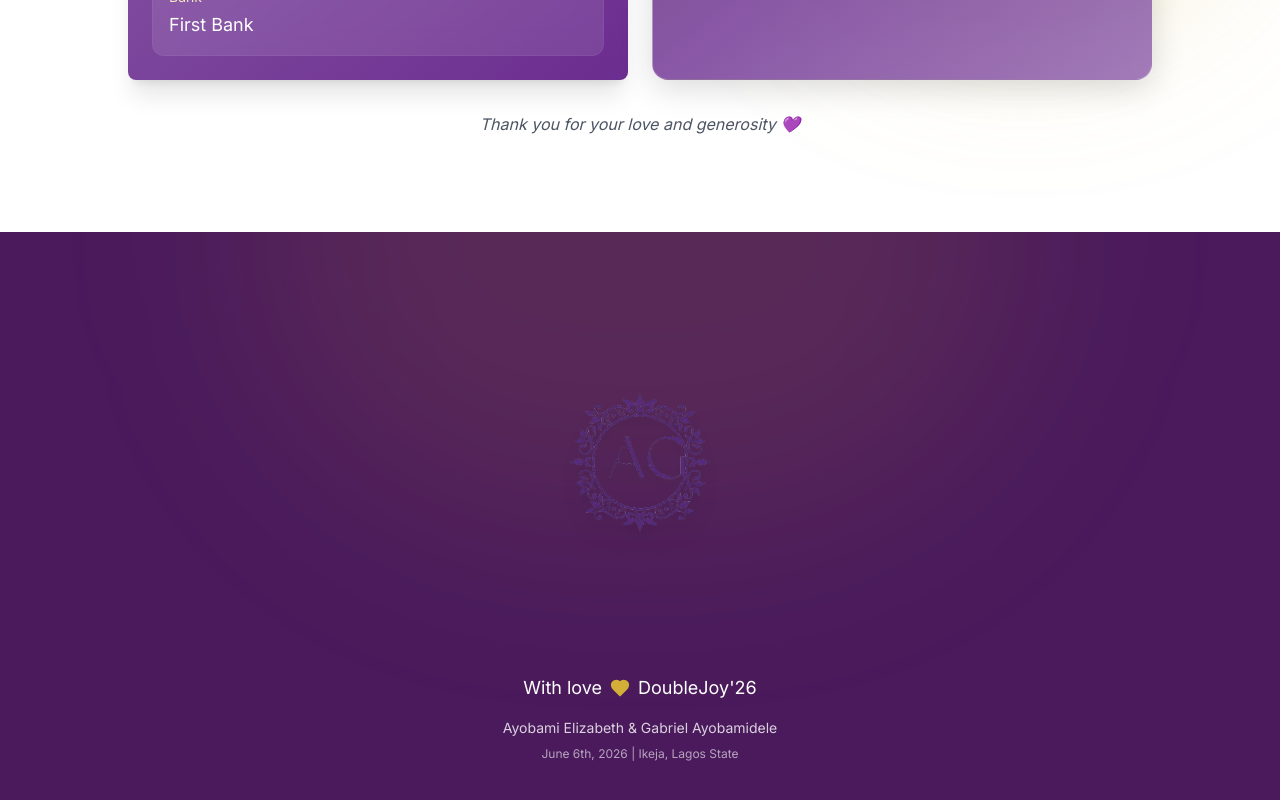
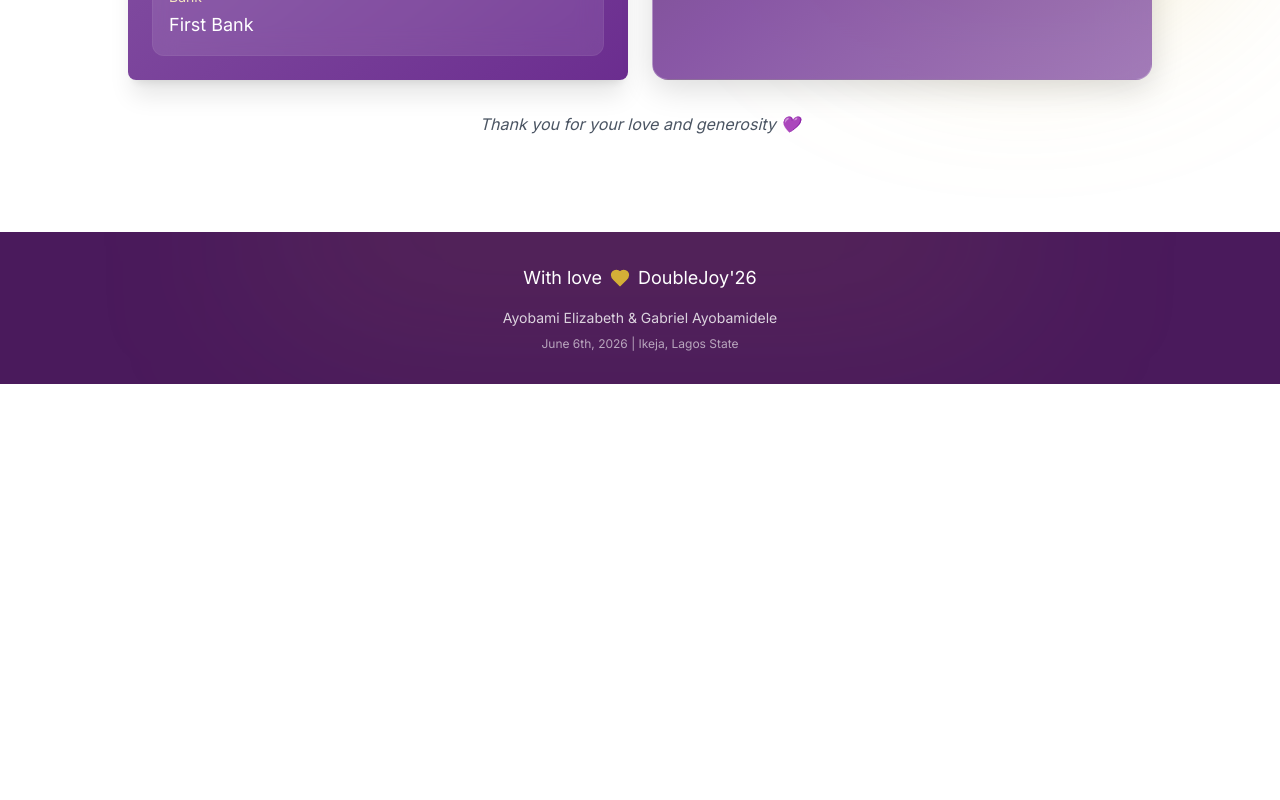
Before and after one commit to stephenmayowa112/doublejoy, a Next.js app: page / in a window 1280 px wide. Shown: the part 6969-7769 px from the top of the page. After the commit the page ends 7353 px from the top, so only its background shows below. Built offline with nearby package versions, Linux system fonts and the light colour scheme; no server answers.

Commit message:
Reduce header logo size by 30% for better visual balance

```diff
--- a/app/HomeClient.tsx
+++ b/app/HomeClient.tsx
@@ -764,21 +764,12 @@ export default function Home() {
       </section>
 
       {/* Footer */}
-      <footer className="bg-deep-purple text-white py-12 px-4 relative overflow-hidden">
+      <footer className="bg-deep-purple text-white py-8 px-4 relative overflow-hidden">
         {/* Decorative blur for footer */}
         <div className="absolute inset-0 pointer-events-none z-0">
           <div className="absolute top-[-50%] left-[20%] w-[60%] h-[100%] bg-wedding-gold/10 rounded-full blur-[100px]"></div>
         </div>
         <div className="max-w-7xl mx-auto text-center relative z-10">
-          <div className="flex justify-center mb-8">
-            <Image
-              src="/images/doublejoyLogo.png"
-              alt="DoubleJoy'26 Logo"
-              width={300}
-              height={125}
-              className="w-48 md:w-64 h-auto drop-shadow-xl"
-            />
-          </div>
           <div className="flex items-center justify-center gap-2 mb-4">
             <span className="text-lg">With love</span>
             <Heart size={20} fill="currentColor" className="text-wedding-gold" />
```
